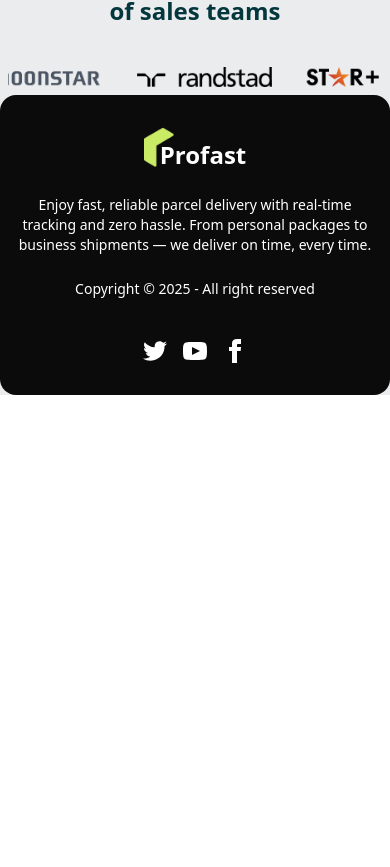
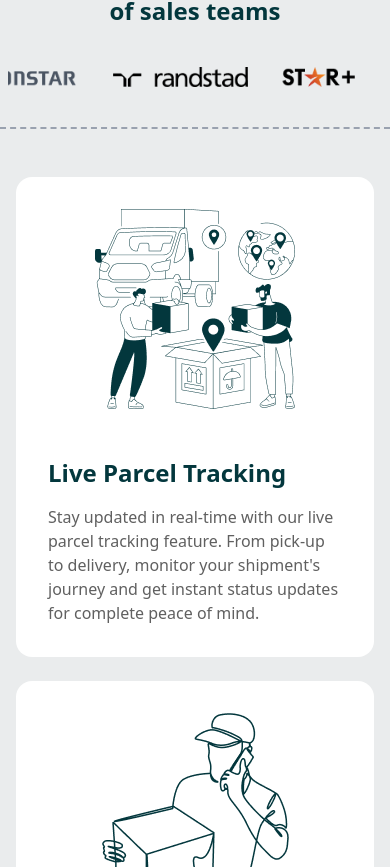
Before and after one commit to mahfuj024/Profast-client, a React (Vite) app: page / in a window 390 px wide. Shown: the part 4113-4980 px from the top of the page. Before the commit the page ends 4508 px from the top, so only its background shows below. Built offline with nearby package versions, Linux system fonts and the light colour scheme.

Commit message:
add Why choose us section

```diff
--- a/src/Pages/Home/Home/Home.jsx
+++ b/src/Pages/Home/Home/Home.jsx
@@ -3,6 +3,7 @@
 import Works from '../Works/Works'
 import Services from '../Services/Services'
 import MarqueeBrandLogo from '../MarqueeBrandLogo/MarqueeBrandLogo'
+import WhyChooseUs from '../WhyChooseUs/WhyChooseUs'
 
 function Home() {
   return (
@@ -11,6 +12,7 @@
       <Works></Works>
       <Services></Services>
       <MarqueeBrandLogo></MarqueeBrandLogo>
+      <WhyChooseUs></WhyChooseUs>
     </div>
   )
 }
--- /dev/null
+++ b/src/Pages/Home/WhyChooseUs/WhyChooseUs.jsx
@@ -0,0 +1,55 @@
+import liveImg from "../../../assets/live-tracking.png"
+import safeImg from "../../../assets/safe-delivery.png"
+
+function WhyChooseUs() {
+    return (
+        <div className="mt-8 md:mt-12 lg:mt-20">
+
+            <div className="border-t-2 border-dashed border-gray-400 w-full"></div>
+
+            <div className="p-4 md:p-0">
+
+                <div className="flex items-center bg-white rounded-2xl lg:rounded-3xl p-8 flex-col md:flex-row gap-12 mt-8 md:mt-12 lg:mt-20">
+                    <img src={liveImg} alt="" />
+                    <div className="hidden md:block border-l-2 border-dashed border-gray-400 h-32 mx-4"></div>
+
+                    <div>
+                        <h2 className="text-2xl font-semibold text-base-300">Live Parcel Tracking</h2>
+                        <p className="mt-4 text-base-200">Stay updated in real-time with our live parcel tracking feature. From pick-up to delivery, monitor your shipment's journey and get instant status updates for complete peace of mind.</p>
+                    </div>
+
+                </div>
+
+                <div className="flex items-center bg-white rounded-2xl lg:rounded-3xl p-8 flex-col md:flex-row gap-12 mt-6">
+                    <img src={safeImg} alt="" />
+                    <div className="hidden md:block border-l-2 border-dashed border-gray-400 h-32 mx-4"></div>
+
+                    <div>
+                        <h2 className="text-2xl font-semibold text-base-300">100% Safe Delivery</h2>
+                        <p className="mt-4 text-base-200">We ensure your parcels are handled with the utmost care and delivered securely to their destination. Our reliable process guarantees safe and damage-free delivery every time.</p>
+                    </div>
+
+                </div>
+
+                <div className="flex items-center bg-white rounded-2xl lg:rounded-3xl p-8 flex-col md:flex-row gap-12 mt-6">
+                    <img src={safeImg} alt="" />
+                    <div className="hidden md:block border-l-2 border-dashed border-gray-400 h-32 mx-4"></div>
+
+                    <div>
+                        <h2 className="text-2xl font-semibold text-base-300">24/7 Call Center Support</h2>
+                        <p className="mt-4 text-base-200">Our dedicated support team is available around the clock to assist you with any questions, updates, or delivery concerns—anytime you need us.</p>
+                    </div>
+
+                </div>
+
+
+
+            </div>
+
+            <div className="border-t-2 border-dashed border-gray-400 w-full mt-8 md:mt-12 lg:mt-20"></div>
+
+        </div>
+    )
+}
+
+export default WhyChooseUs
```
